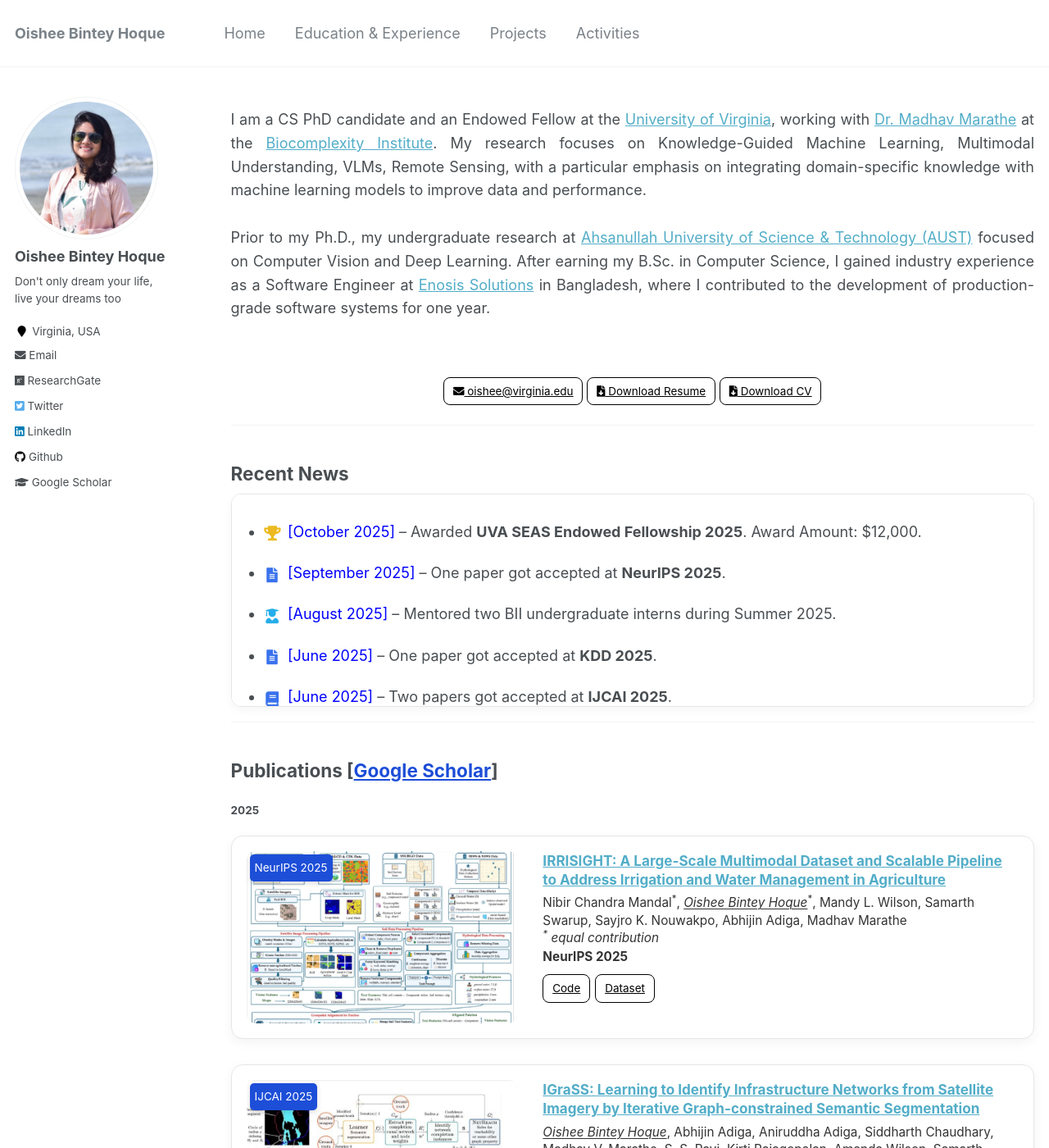
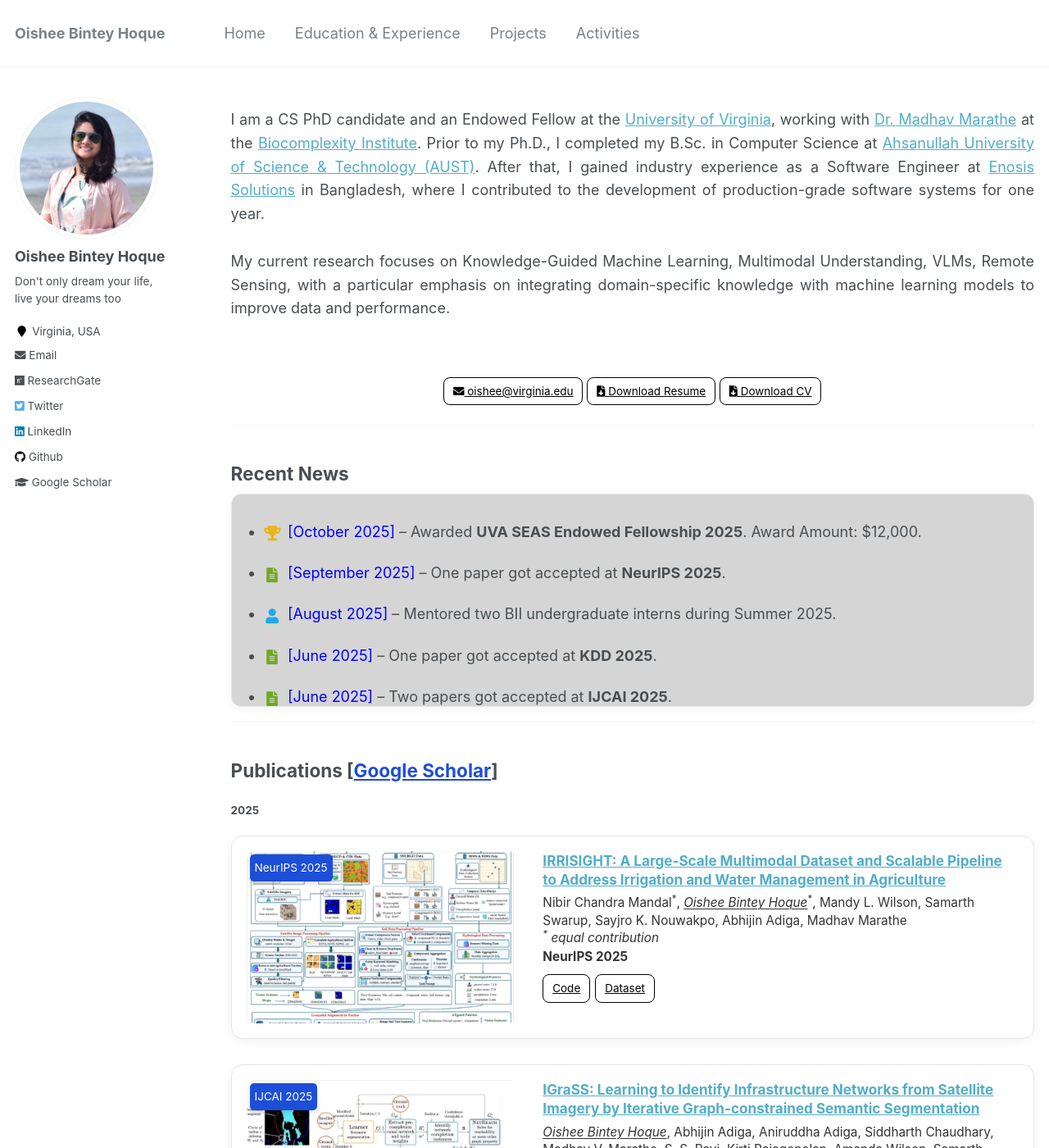
Before and after one commit to oishee-hoque/oishee-hoque.github.io, a Jekyll site: the page built from _pages/about.md, in a window 1280 px wide and 1400 px high. Shown: the whole window at 82% size. Built offline with Jekyll 4.4.1, drawn with Linux system fonts in a browser that asks for light colours.

Commit message:
icon and text update

```diff
--- a/_pages/about.md
+++ b/_pages/about.md
@@ -10,11 +10,10 @@
 ---
 
 <div style="text-align: justify; font-size: 1rem; line-height: 1.6;">
-I am a CS PhD candidate and an Endowed Fellow at the  <a href="https://engineering.virginia.edu/departments/computer-science">University of Virginia</a>, working with <a href="https://engineering.virginia.edu/faculty/madhav-marathe">Dr. Madhav Marathe</a> at the <a href="https://biocomplexity.virginia.edu/">Biocomplexity Institute</a>. My research focuses on Knowledge-Guided Machine Learning, Multimodal Understanding, VLMs, Remote Sensing, with a particular emphasis on integrating domain-specific knowledge with machine learning models to improve data and performance.
+I am a CS PhD candidate and an Endowed Fellow at the  <a href="https://engineering.virginia.edu/departments/computer-science">University of Virginia</a>, working with <a href="https://engineering.virginia.edu/faculty/madhav-marathe">Dr. Madhav Marathe</a> at the <a href="https://biocomplexity.virginia.edu/">Biocomplexity Institute</a>. Prior to my Ph.D., I completed my B.Sc. in Computer Science at <a href="http://aust.edu/">Ahsanullah University of Science & Technology (AUST)</a>. After that, I gained industry experience as a Software Engineer at <a href="https://www.enosisbd.com/">Enosis Solutions</a> in Bangladesh, where I contributed to the development of production-grade software systems for one year.
 <br>
 <br>
-Prior to my Ph.D., my undergraduate research at <a href="http://aust.edu/">Ahsanullah University of Science & Technology (AUST)</a> focused on Computer Vision and Deep Learning. After earning my B.Sc. in Computer Science, I gained industry experience as a Software Engineer at <a href="https://www.enosisbd.com/">Enosis Solutions</a> in Bangladesh, where I contributed to the development of production-grade software systems for one year.
-
+My current research focuses on Knowledge-Guided Machine Learning, Multimodal Understanding, VLMs, Remote Sensing, with a particular emphasis on integrating domain-specific knowledge with machine learning models to improve data and performance.
 </div>
 <br>
 <p style="text-align:center;">
@@ -48,34 +47,34 @@
 - <span class="news-icon pub"><i class="fas fa-file-alt"></i></span>
   <span style="color:Blue">[September 2025]</span> – One paper got accepted at **NeurIPS 2025**.
 
-- <span class="news-icon mentor"><i class="fas fa-user-graduate"></i></span>
+- <span class="news-icon mentor"><i class="fas fa-user"></i></span>
   <span style="color:Blue">[August 2025]</span> – Mentored two BII undergraduate interns during Summer 2025.
 
 - <span class="news-icon pub"><i class="fas fa-file-alt"></i></span>
   <span style="color:Blue">[June 2025]</span> – One paper got accepted at **KDD 2025**.
 
-- <span class="news-icon pub"><i class="fas fa-book"></i></span>
+- <span class="news-icon pub"><i class="fas fa-file-alt"></i></span>
   <span style="color:Blue">[June 2025]</span> – Two papers got accepted at **IJCAI 2025**.
 
 - <span class="news-icon talk"><i class="fas fa-microphone"></i></span>
   <span style="color:Blue">[June 2024]</span> – Attended **CVPR 2024** and presented a paper and two posters.
 
-- <span class="news-icon grant"><i class="fas fa-hand-holding-usd"></i></span>
+- <span class="news-icon grant"><i class="fas fa-trophy"></i></span>
   <span style="color:Blue">[May 2024]</span> – Received **DEI Travel** grant from CVPR.
 
-- <span class="news-icon grant"><i class="fas fa-hand-holding-usd"></i></span>
+- <span class="news-icon grant"><i class="fas fa-trophy"></i></span>
   <span style="color:Blue">[May 2024]</span> – Received **WiCV Travel Grant** for attending CVPR.
 
-- <span class="news-icon talk"><i class="fas fa-chalkboard-teacher"></i></span>
+- <span class="news-icon talk"><i class="fas fa-file-alt"></i></span>
   <span style="color:Blue">[April 2024]</span> – Poster accepted at **WiCV, CVPR 2024**.
 
 - <span class="news-icon pub"><i class="fas fa-file-alt"></i></span>
   <span style="color:Blue">[April 2024]</span> – First-author paper **“IrrNet”** accepted at **V4A, CVPR 2024** (oral + poster).
 
-- <span class="news-icon grant"><i class="fas fa-hand-holding-usd"></i></span>
+- <span class="news-icon grant"><i class="fas fa-trophy"></i></span>
   <span style="color:Blue">[April 2024]</span> – Awarded full travel grant from **2024 Tapia Conference**.
 
-- <span class="news-icon talk"><i class="fas fa-users"></i></span>
+- <span class="news-icon talk"><i class="fas fa-book"></i></span>
   <span style="color:Blue">[April 2024]</span> – **Doctoral Consortium** accepted for Tapia 2024.
 
 - <span class="news-icon talk"><i class="fas fa-microphone"></i></span>
@@ -87,7 +86,7 @@
 - <span class="news-icon intern"><i class="fas fa-briefcase"></i></span>
   <span style="color:Blue">[June 2023]</span> – Started **Internship** with **USDA-ARS AI-COE/SCINet**.
 
-- <span class="news-icon award"><i class="fas fa-award"></i></span>
+- <span class="news-icon award"><i class="fas fa-trophy"></i></span>
   <span style="color:Blue">[April 2023]</span> – Awarded **USDA-ARS AI-COE/SCINet Graduate Student Internship Program** fellowship.
 
 - <span class="news-icon talk"><i class="fas fa-microphone"></i></span>
@@ -111,7 +110,7 @@
 - <span class="news-icon lead"><i class="fas fa-users"></i></span>
   <span style="color:Blue">[Jan 2022]</span> – Joined **CSGSG Council 2022** as **Space and Media Chair**.
 
-- <span class="news-icon pub"><i class="fas fa-book"></i></span>
+- <span class="news-icon pub"><i class="fas fa-file-alt"></i></span>
   <span style="color:Blue">[Jan 2021]</span> – Long paper accepted at **Springer Nature Computer Science**.
 
 - <span class="news-icon service"><i class="fas fa-hands-helping"></i></span>
@@ -138,19 +137,19 @@
 - <span class="news-icon pub"><i class="fas fa-file-alt"></i></span>
   <span style="color:Blue">[Nov 2018]</span> – Paper accepted at **ICIET 2018**.
 
-- <span class="news-icon competition"><i class="fas fa-medal"></i></span>
+- <span class="news-icon competition"><i class="fas fa-code"></i></span>
   <span style="color:Blue">[Nov 2018]</span> – Participated in **ACM ICPC Dhaka Regionals 2018**.
 
-- <span class="news-icon competition"><i class="fas fa-medal"></i></span>
+- <span class="news-icon competition"><i class="fas fa-code"></i></span>
   <span style="color:Blue">[Oct 2018]</span> – Participated in **National Girls Programming Contest 2018**.
 
 - <span class="news-icon talk"><i class="fas fa-bullhorn"></i></span>
   <span style="color:Blue">[Jun 2018]</span> – Hosted **AUST CSE Week Prize Giving Ceremony 2018**.
 
-- <span class="news-icon competition"><i class="fas fa-medal"></i></span>
+- <span class="news-icon competition"><i class="fas fa-code"></i></span>
   <span style="color:Blue">[Nov 2017]</span> – Participated in **ACM ICPC Dhaka Regionals 2017**.
 
-- <span class="news-icon competition"><i class="fas fa-medal"></i></span>
+- <span class="news-icon competition"><i class="fas fa-code"></i></span>
   <span style="color:Blue">[Dec 2016]</span> – Participated in **National Girls Programming Contest 2016**.
 
 </div>
@@ -758,7 +757,7 @@
 .news-block li { position: relative; padding-left: 1.6rem; }
 .news-block li{position:relative;padding-left:1.6rem}
 .news-icon{position:absolute;left:0;top:.15rem;width:1.1rem;text-align:center;opacity:.9}
-.news-icon.award{color:#EAB308}.news-icon.pub{color:#2563EB}.news-icon.talk{color:#059669}
+.news-icon.award{color:#EAB308}.news-icon.pub{color:#65a30d}.news-icon.talk{color:#059669}
 .news-icon.grant{color:#7C3AED}.news-icon.lead{color:#DC2626}.news-icon.mentor{color:#0EA5E9}
 .news-icon.intern{color:#0F766E}.news-icon.dataset{color:#9333EA}.news-icon.travel{color:#6B7280}
 .news-icon.competition{color:#F97316}.news-icon.preprint{color:#111827}.news-icon.service{color:#10B981}
```
Also changed, not shown: other parts of _pages/about.md (+1 -1 lines).
